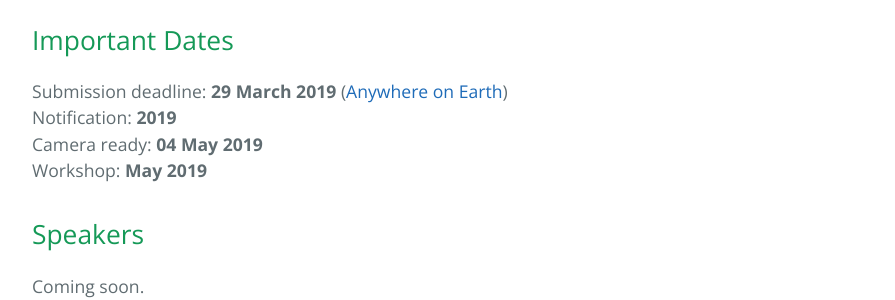
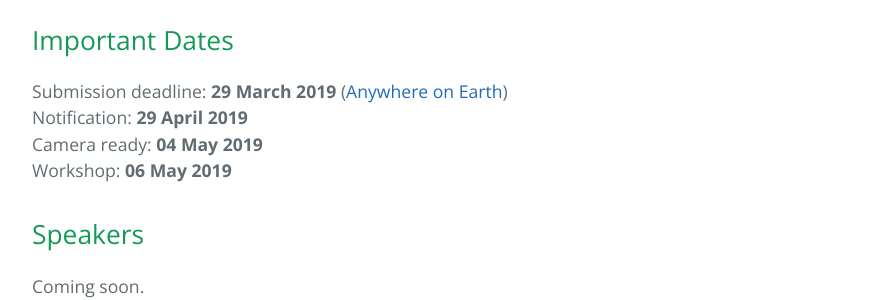
Before and after one commit to tarl2019/tarl2019.github.io, a Jekyll site: the page built from index.md, in a window 1280 px wide and 900 px high, scrolled down 1066 px. Shown: the part 155-455 px from the top of the window, without its empty margins (192-1087 px from the left). Built offline with Jekyll 4.4.1, drawn with Linux system fonts in a browser that asks for light colours.

Commit message:
Update dates.

```diff
--- a/index.md
+++ b/index.md
@@ -40,9 +40,9 @@ For question, please send us an email to
 ## Important Dates
 
 Submission deadline: **29 March 2019** ([Anywhere on Earth][aoe]) <br>
-Notification: **2019** <br>
+Notification: **29 April 2019** <br>
 Camera ready: **04 May 2019** <br>
-Workshop: **May 2019**
+Workshop: **06 May 2019**
 
 [aoe]: https://www.timeanddate.com/time/zones/aoe
 
```
